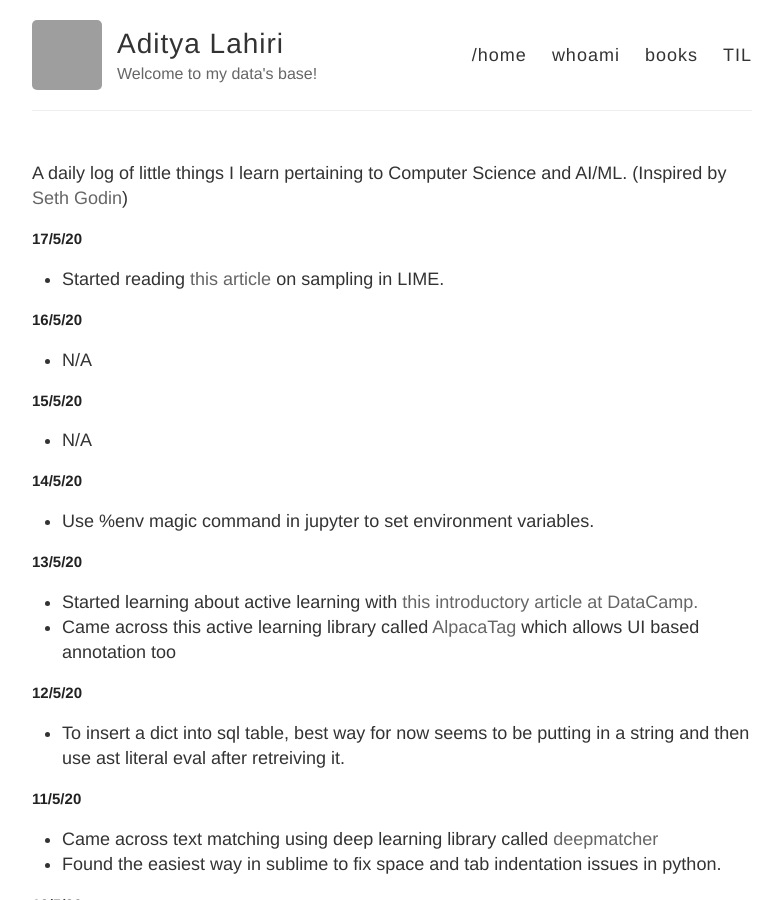
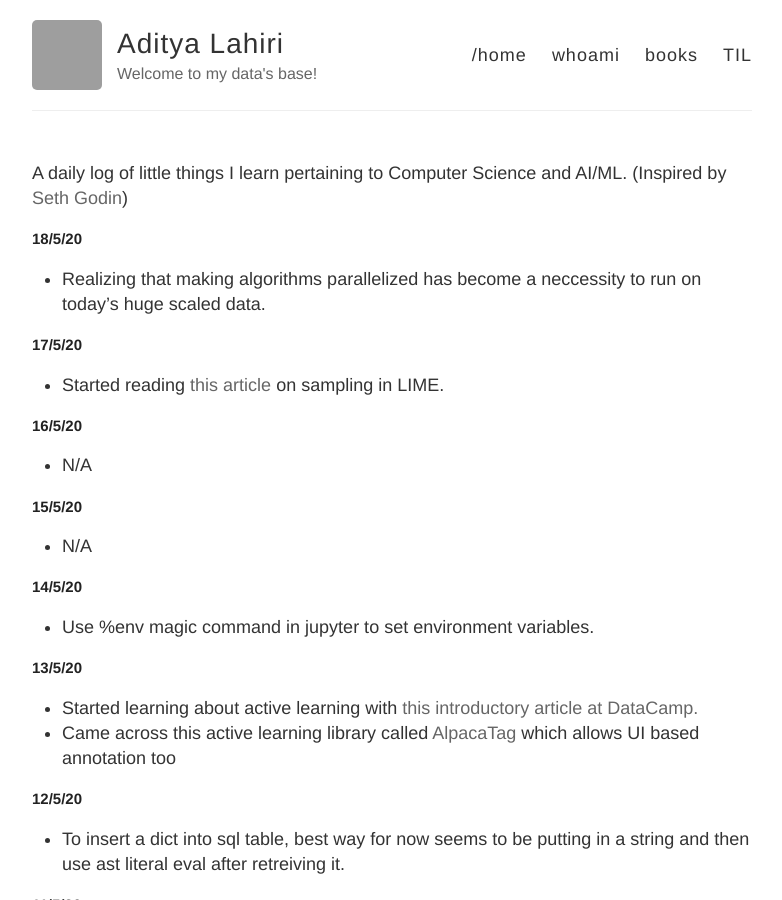
Before and after one commit to adityalahiri/adityalahiri.github.io, a Jekyll site: the page built from TIL.md, in a window 1280 px wide and 900 px high. Shown: the whole window, without its empty margins (248-1030 px from the left). Built offline with Jekyll 4.4.1, drawn with Linux system fonts in a browser that asks for light colours; our own code applies the rules of GitHub Pages for plain Markdown files; grey boxes are pictures that could not be loaded.

Commit message:
Update for 18/5/20

```diff
--- a/TIL.md
+++ b/TIL.md
@@ -1,5 +1,9 @@
 A daily log of little things I learn pertaining to Computer Science and AI/ML.
 (Inspired by [Seth Godin](https://seths.blog/))
+
+## 18/5/20
+
+*  Realizing that making algorithms parallelized has become a neccessity to run on today's huge scaled data.
 
 ## 17/5/20
 
```
